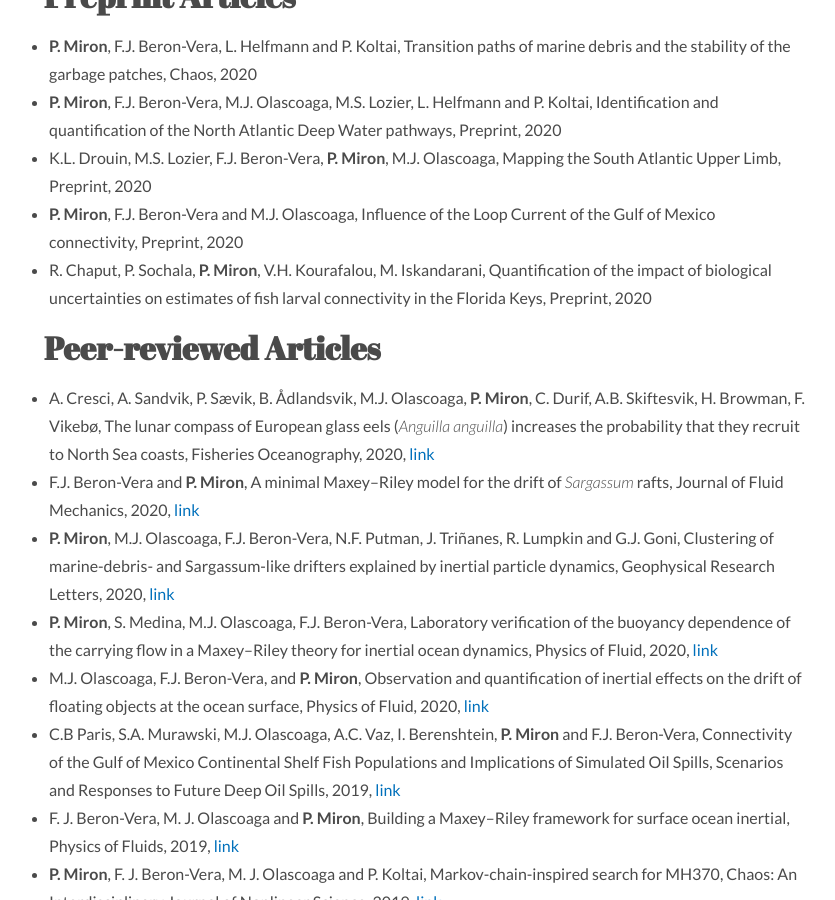
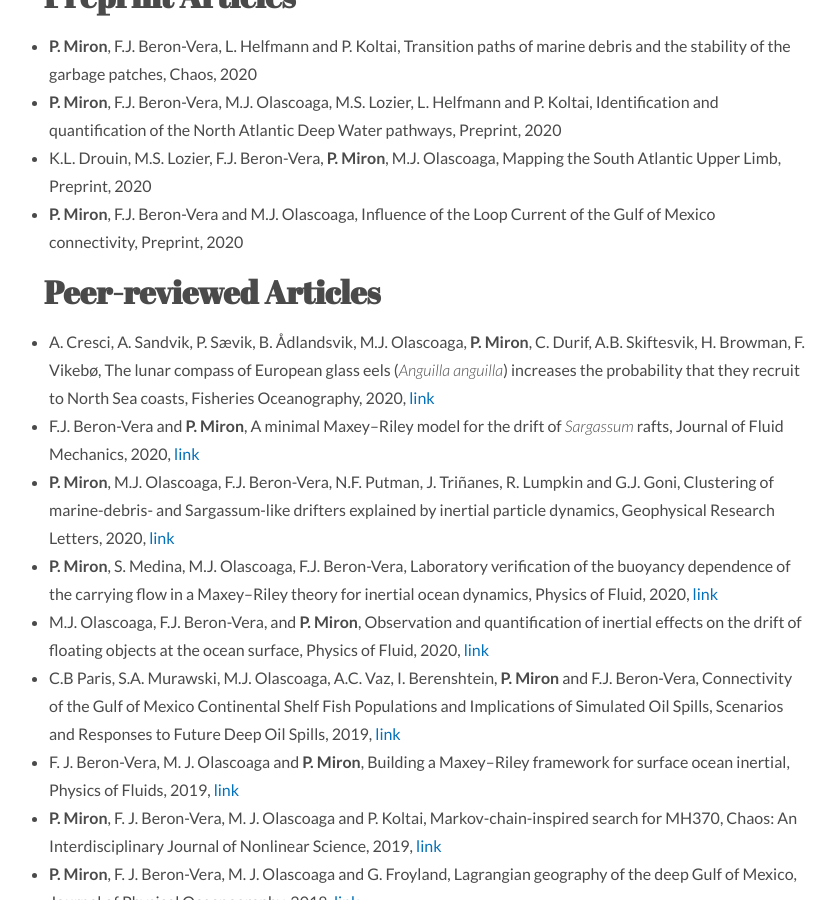
Before and after one commit to philippemiron/philippemiron.github.io, a Jekyll site: the page built from contributions.md, in a window 1280 px wide and 900 px high, scrolled down 631 px. Shown: the whole window, without its empty margins (212-1047 px from the left). Built offline with Jekyll 4.4.1, drawn with Linux system fonts in a browser that asks for light colours; nearby versions of some CDN libraries.

Commit message:
remove one preprint

```diff
--- a/_data/preprint.yml
+++ b/_data/preprint.yml
@@ -17,8 +17,3 @@
   authors: '**P. Miron**, F.J. Beron-Vera and M.J. Olascoaga'
   journal: Preprint
   year: '2020'
-
-- title: Quantification of the impact of biological uncertainties on estimates of fish larval connectivity in the Florida Keys
-  authors: R. Chaput, P. Sochala, **P. Miron**, V.H. Kourafalou, M. Iskandarani
-  journal: Preprint
-  year: '2020'
```
